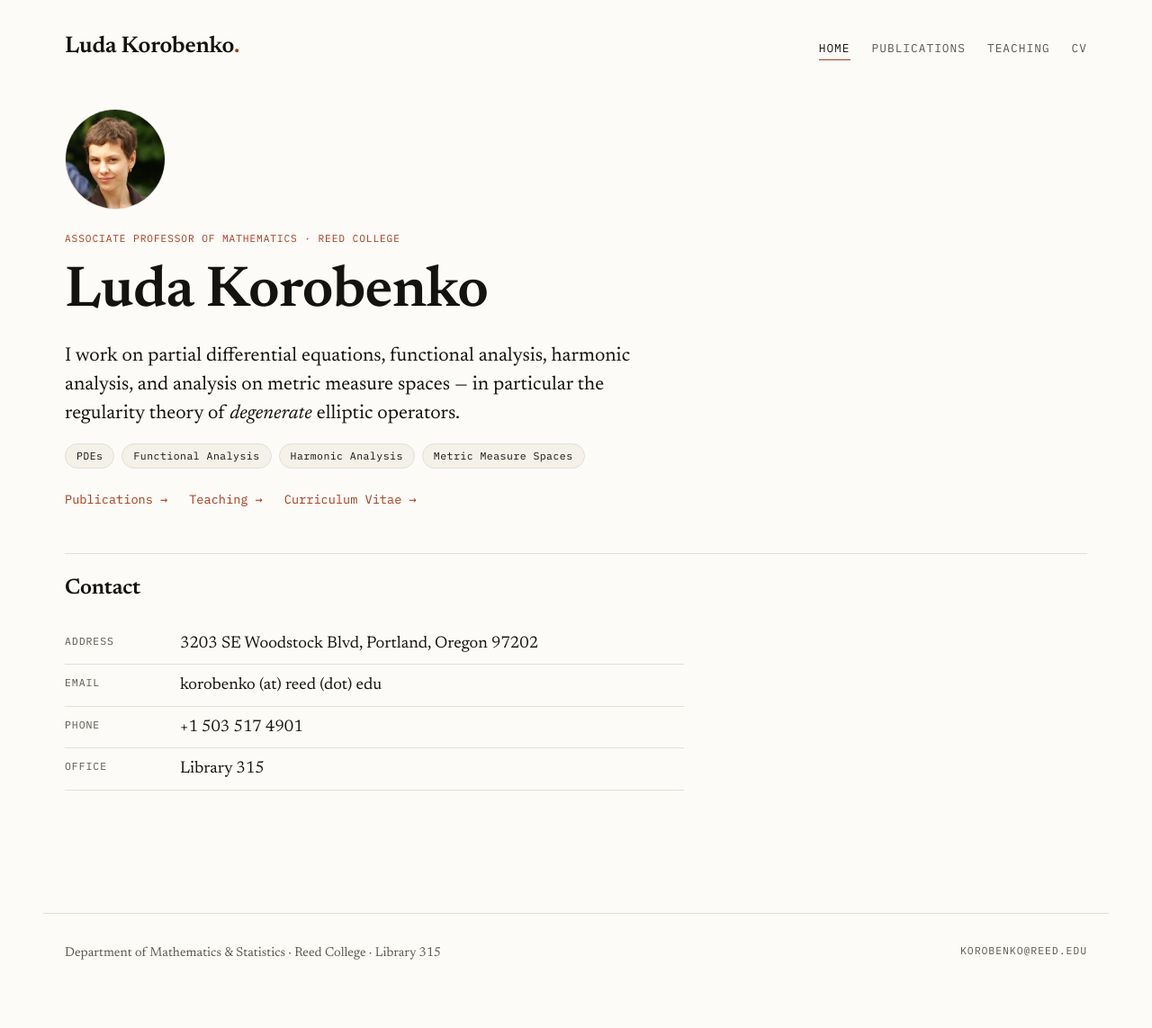
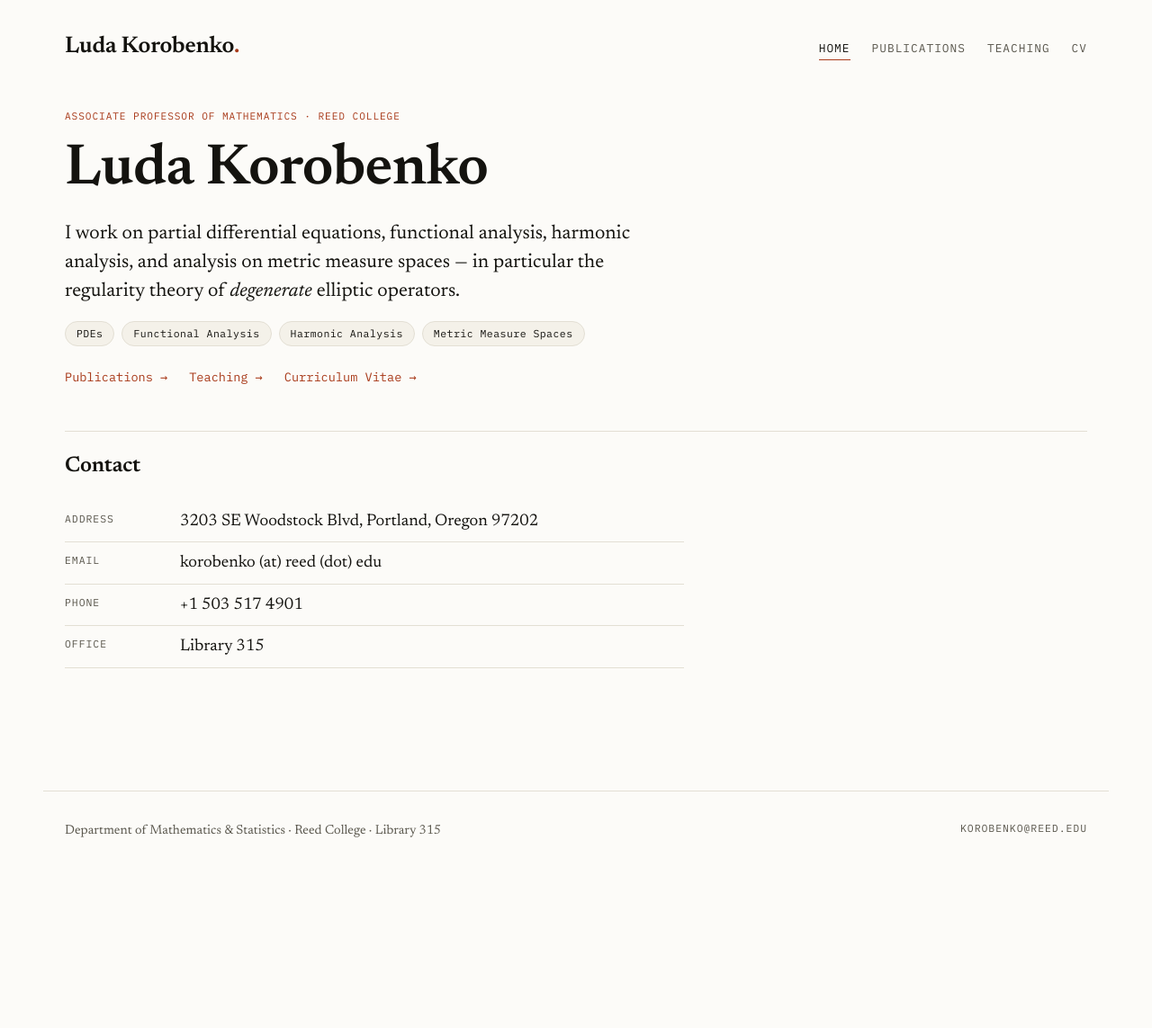
Before and after one commit to chhh/luda-website, a Jekyll site: the page built from index.md, in a window 1280 px wide. Shown: the whole page at 90% size. Built offline with Jekyll 4.4.1, drawn with Linux system fonts in a browser that asks for light colours; after the commit the page ends 1007 px from its top, so only the background shows below that.

Commit message:
removed photo

```diff
--- a/assets/css/style.css
+++ b/assets/css/style.css
@@ -151,11 +151,6 @@ a:hover { text-decoration-color: var(--accent); }
 
 .lead { font-size: 1.35rem; line-height: 1.5; }
 
-.portrait {
-  width: 7rem; height: 7rem; border-radius: 50%; object-fit: cover;
-  border: 1px solid var(--rule); margin-bottom: var(--s5); display: block;
-}
-
 .serif-italic { font-style: italic; }
 
 /* contact list */
--- a/index.md
+++ b/index.md
@@ -4,8 +4,6 @@ title: Home
 ---
 
 <div class="measure">
-  <img class="portrait" src="{{ '/assets/img/luda.jpg' | relative_url }}" alt="Luda Korobenko">
-
   <p class="eyebrow">Associate Professor of Mathematics · Reed College</p>
 
   <h1>Luda Korobenko</h1>
```
